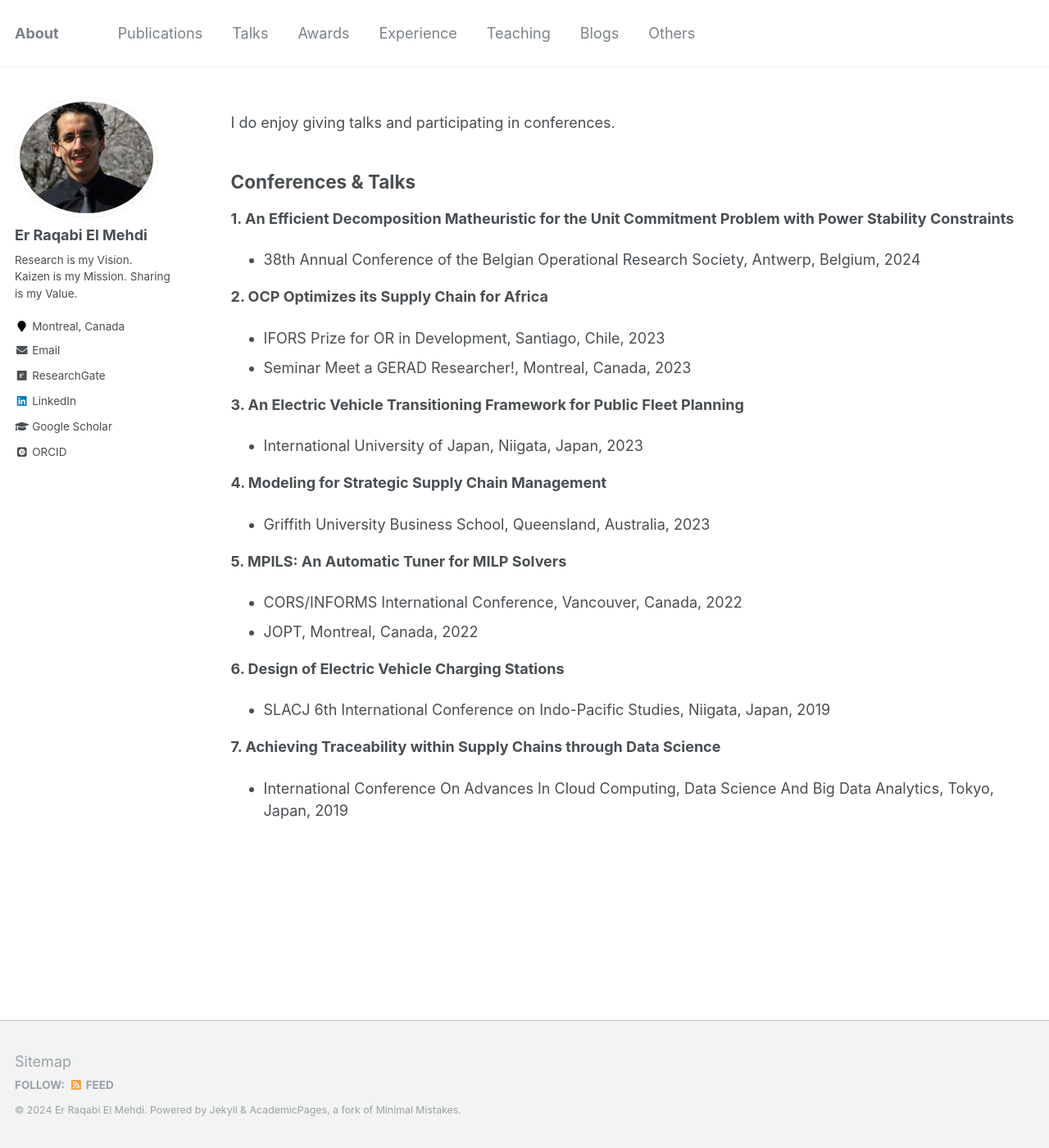
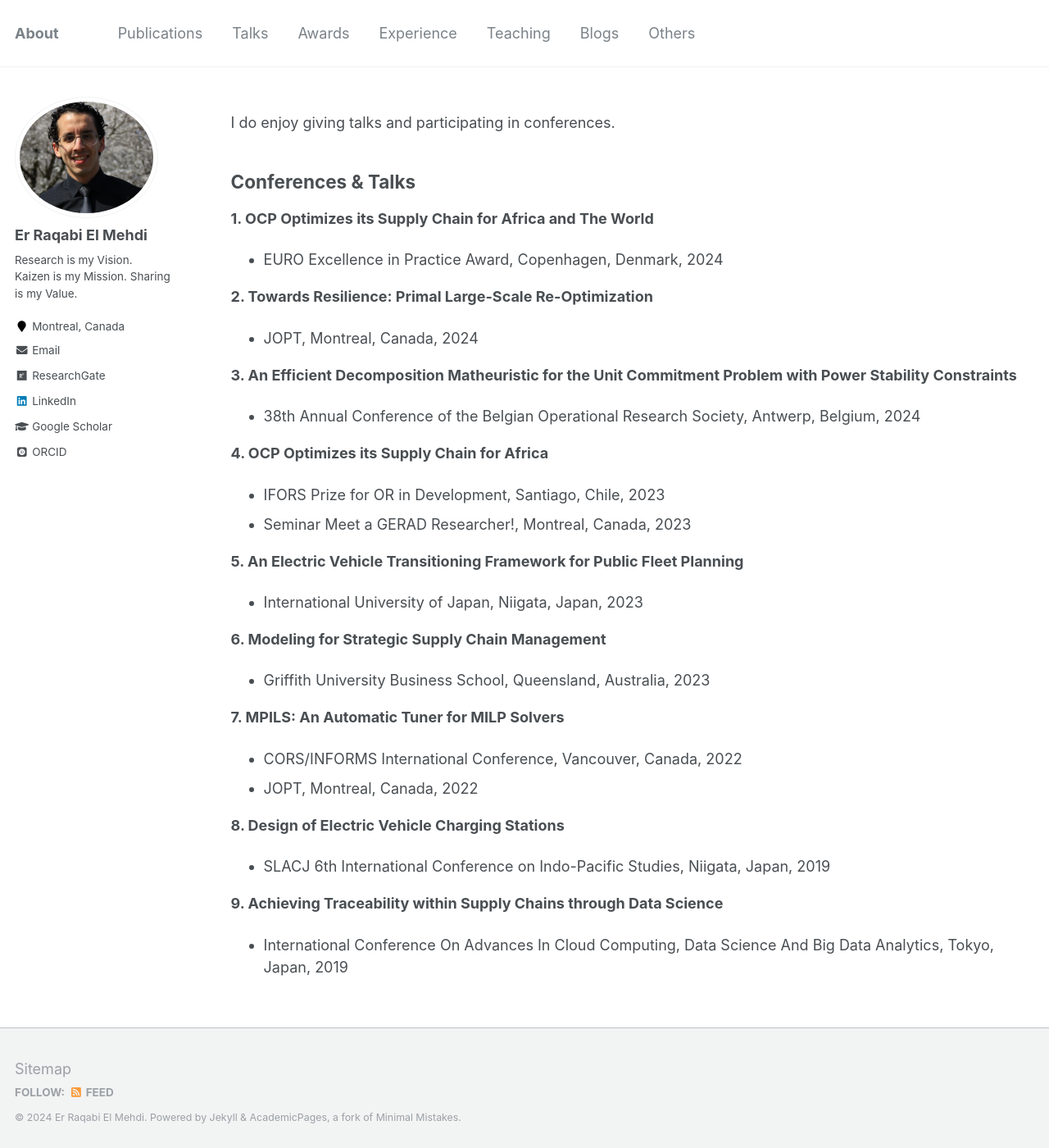
Before and after one commit to RqbMedi/rqbmedi.github.io, a Jekyll site: the page built from _pages/talks.md, in a window 1280 px wide and 1400 px high. Shown: the whole window at 82% size. Built offline with Jekyll 4.4.1, drawn with Linux system fonts in a browser that asks for light colours; some web fonts are replaced.

Commit message:
Update talks.md

```diff
--- a/_pages/talks.md
+++ b/_pages/talks.md
@@ -9,26 +9,31 @@ I do enjoy giving talks and participating in conferences.
 
 Conferences & Talks
 ------
+**1. OCP Optimizes its Supply Chain for Africa and The World**
+- EURO Excellence in Practice Award, Copenhagen, Denmark, 2024
 
-**1. An Efficient Decomposition Matheuristic for the Unit Commitment Problem with Power Stability Constraints**
+**2. Towards Resilience: Primal Large-Scale Re-Optimization**
+- JOPT, Montreal, Canada, 2024
+
+**3. An Efficient Decomposition Matheuristic for the Unit Commitment Problem with Power Stability Constraints**
 - 38th Annual Conference of the Belgian Operational Research Society, Antwerp, Belgium, 2024
 
-**2. OCP Optimizes its Supply Chain for Africa**
+**4. OCP Optimizes its Supply Chain for Africa**
 - IFORS Prize for OR in Development, Santiago, Chile, 2023
 - Seminar Meet a GERAD Researcher!, Montreal, Canada, 2023
 
-**3. An Electric Vehicle Transitioning Framework for Public Fleet Planning**
+**5. An Electric Vehicle Transitioning Framework for Public Fleet Planning**
 - International University of Japan, Niigata, Japan, 2023
 
-**4. Modeling for Strategic Supply Chain Management**
+**6. Modeling for Strategic Supply Chain Management**
 - Griffith University Business School, Queensland, Australia, 2023
 
-**5. MPILS: An Automatic Tuner for MILP Solvers**
+**7. MPILS: An Automatic Tuner for MILP Solvers**
 - CORS/INFORMS International Conference, Vancouver, Canada, 2022
 - JOPT, Montreal, Canada, 2022
 
-**6. Design of Electric Vehicle Charging Stations**
+**8. Design of Electric Vehicle Charging Stations**
 - SLACJ 6th International Conference on Indo-Pacific Studies, Niigata, Japan, 2019
 
-**7. Achieving Traceability within Supply Chains through Data Science**
+**9. Achieving Traceability within Supply Chains through Data Science**
 - International Conference On Advances In Cloud Computing, Data Science And Big Data Analytics, Tokyo, Japan, 2019
```
